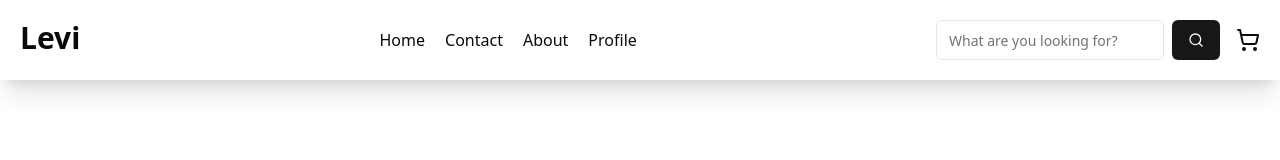
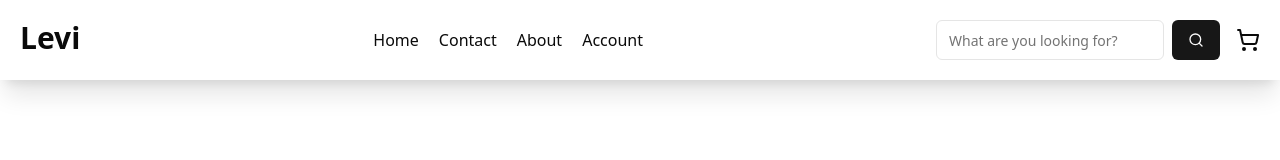
Before and after one commit to Kehinde13/levi-0.0.1, a React (Vite) app: page /login in a window 1280 px wide. Shown: the top 160 px of the page. Built offline with nearby package versions, Linux system fonts and the light colour scheme.

Commit message:
cleaned up

```diff
--- a/src/components/Navbar.tsx
+++ b/src/components/Navbar.tsx
@@ -33,9 +33,9 @@ function Navbar() {
             About
           </li>
         </Link>
-         { customer?.role !== "vendor" && <Link to={ !customer ? "/profile" : "/auth"}>
+         { customer?.role !== "vendor" && <Link to={ !customer ? "/auth" : "/profile"}>
           <li className="hover:border-b border-slate-500 cursor-pointer">
-            { !customer ? "Profile" : "Account"}
+            { !customer ? "Account" : "Profile"}
           </li>
         </Link>}
       </ul>
```
